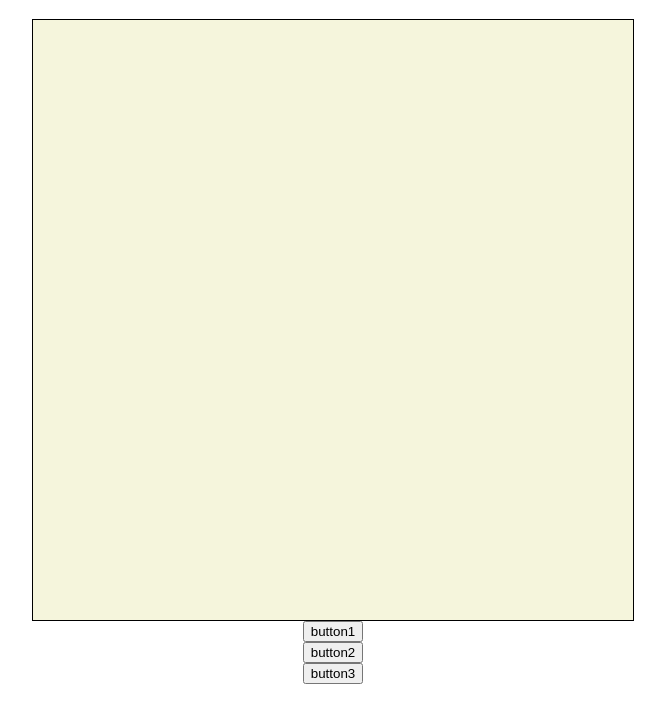
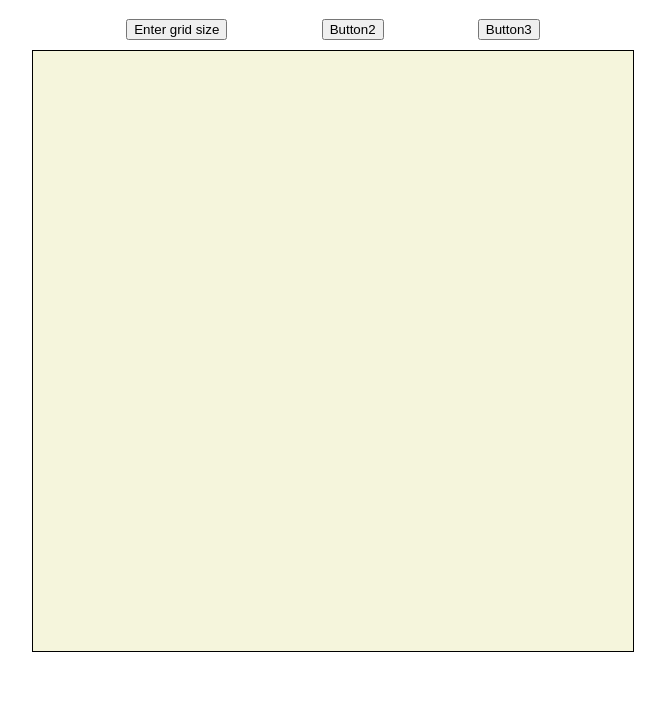
Before and after one commit to Mojo213/Etch-a-Sketch, a plain HTML site: page index.html in a window 1280 px wide. Shown: the part 69-792 px from the top of the page, without its empty margins (307-972 px from the left). Drawn offline with Linux system fonts and the light colour scheme.

Commit message:
add buttons using dom, add test eventlistner

```diff
--- a/etch.js
+++ b/etch.js
@@ -1,4 +1,24 @@
+const body = document.querySelector('body')
 const container = document.querySelector('#container');
+const btnContainer = document.createElement('div');
+btnContainer.classList.add('btnContain');
+body.insertBefore(btnContainer, container);
+const btn1 = document.createElement('button');
+btnContainer.appendChild(btn1);
+btn1.textContent = 'Enter grid size';
+btn1.classList.add('btn1');
+const btn2 = document.createElement('button');
+btnContainer.appendChild(btn2);
+btn2.textContent = 'Button2';
+btn2.classList.add('btn2');
+const btn3 = document.createElement('button');
+btnContainer.appendChild(btn3);
+btn3.textContent = 'Button3';
+btn3.classList.add('btn3');
+
+btn1.addEventListener('click', (e) => {
+    alert('grid size clicked');
+})
 
 function createDiv (col, rows) {
   for (let i = 0; i < (col*rows); i++) {
@@ -8,7 +28,7 @@ function createDiv (col, rows) {
     div.classList.add('box');
     container.appendChild(div);
 
-    div.addEventListener('mouseenter', (e) => {
+    div.addEventListener('mouseenter', () => {
       div.classList.toggle('active');
     //   div.classList.remove('box');
     //   div.classList.add('active');
--- a/index.html
+++ b/index.html
@@ -12,9 +12,6 @@
 <body>
     <h1>Etch-A-Sketch</h1>
     <div id="container"></div>
-    <button>button1</button>
-    <button>button2</button>
-    <button>button3</button>
 
 </body>
 </html>
--- a/style.css
+++ b/style.css
@@ -28,3 +28,11 @@ box-sizing: ; */
 .active {
     background-color: fuchsia;
 }
+
+.btnContain{
+   margin-bottom: 10px;
+   display: flex;
+   justify-content: space-evenly;
+   width: 602px;
+
+}
```
